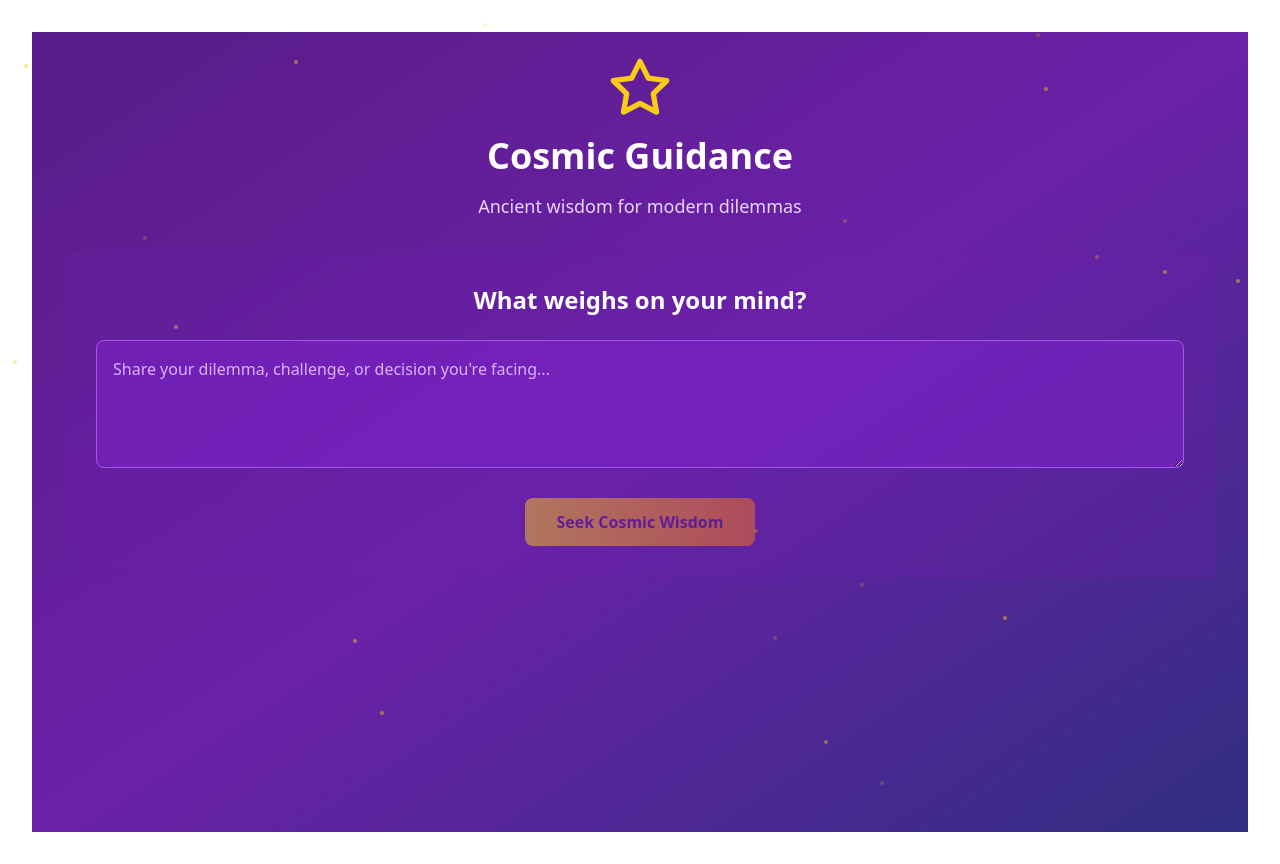
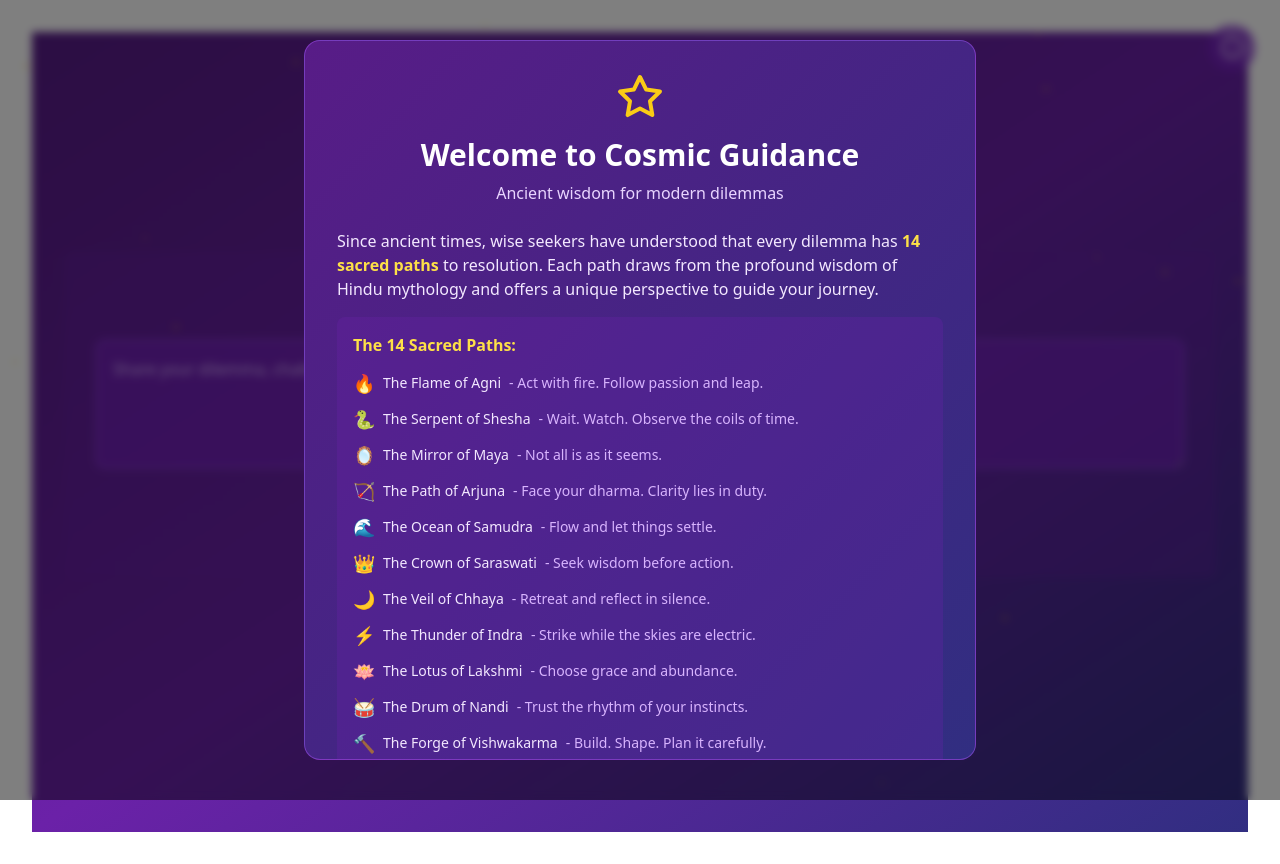
Before and after one commit to ankittestai/path-helper, a React (Vite) app: page / in a window 1280 px wide. Built offline with nearby package versions, Linux system fonts and the light colour scheme.

Commit message:
Update ArtifactCode.jsx

```diff
--- a/src/ArtifactCode.jsx
+++ b/src/ArtifactCode.jsx
@@ -1,5 +1,5 @@
 import React, { useState, useEffect } from 'react';
-import { Sparkles, Eye, Flame, Clock, Moon, Star, Sun } from 'lucide-react';
+import { Sparkles, Eye, Flame, Clock, Moon, Star, Sun, Info, X } from 'lucide-react';
 
 const AstrologyMentorshipGame = () => {
   const [currentStep, setCurrentStep] = useState(1);
@@ -10,6 +10,8 @@ const AstrologyMentorshipGame = () => {
   const [isLoading, setIsLoading] = useState(false);
   const [cardsRevealed, setCardsRevealed] = useState(false);
   const [isGeneratingSolution, setIsGeneratingSolution] = useState(false);
+  const [showWelcome, setShowWelcome] = useState(true);
+  const [showInfo, setShowInfo] = useState(false);
 
   const paths = [
     { id: 1, name: "The Flame of Agni", subtitle: "Act with fire. Follow passion and leap.", theme: "adventurous, impulsive", icon: "🔥" },
@@ -113,7 +115,7 @@ Give 2-3 sentences of clear, actionable guidance.`;
           console.log('Raw API response:', data);
 
           const content = data.choices?.[0]?.message?.content?.trim();
-          if (content && content.length > 20) { // Ensure we got meaningful content
+          if (content && content.length > 20) {
             console.log(`✨ SUCCESS! AI guidance from ${path.name}:`, content);
             return content;
           } else {
@@ -209,7 +211,103 @@ Give 2-3 sentences of clear, actionable guidance.`;
     setIsLoading(false);
     setCardsRevealed(false);
     setIsGeneratingSolution(false);
+    setShowInfo(false);
   };
+
+  const renderWelcomePopup = () => (
+    <div className="fixed inset-0 bg-black/50 backdrop-blur-sm flex items-center justify-center p-6 z-50">
+      <div className="bg-gradient-to-br from-purple-900 to-indigo-900 rounded-2xl p-8 max-w-2xl max-h-[90vh] overflow-y-auto border border-purple-500/50">
+        <div className="text-center mb-6">
+          <Star className="mx-auto w-12 h-12 text-yellow-400 mb-4" />
+          <h2 className="text-3xl font-bold text-white mb-2">Welcome to Cosmic Guidance</h2>
+          <p className="text-purple-200">Ancient wisdom for modern dilemmas</p>
+        </div>
+
+        <div className="text-purple-100 space-y-4 text-left">
+          <p>
+            Since ancient times, wise seekers have understood that every dilemma has <strong className="text-yellow-300">14 sacred paths</strong> to resolution. Each path draws from the profound wisdom of Hindu mythology and offers a unique perspective to guide your journey.
+          </p>
+
+          <div className="bg-purple-800/30 rounded-lg p-4">
+            <h3 className="text-yellow-300 font-semibold mb-3">The 14 Sacred Paths:</h3>
+            <div className="grid grid-cols-1 gap-2 text-sm">
+              {paths.map(path => (
+                <div key={path.id} className="flex items-center space-x-2">
+                  <span className="text-lg">{path.icon}</span>
+                  <span className="font-medium">{path.name}</span>
+                  <span className="text-purple-300">- {path.subtitle}</span>
+                </div>
+              ))}
+            </div>
+          </div>
+
+          <p>
+            But here lies the magic: <strong className="text-yellow-300">your stars and virtue will guide you</strong> to choose exactly the path your soul needs. When you select a card, the universe conspires to reveal the wisdom meant specifically for you.
+          </p>
+
+          <p>
+            Share your dilemma, trust your intuition, and let cosmic forces guide you to the perfect solution. Your chosen path will provide personalized guidance tailored to your unique situation.
+          </p>
+        </div>
+
+        <button
+          onClick={() => setShowWelcome(false)}
+          className="w-full mt-6 bg-gradient-to-r from-yellow-400 to-orange-500 text-purple-900 px-6 py-3 rounded-lg font-semibold hover:from-yellow-300 hover:to-orange-400 transition-all"
+        >
+          Begin Your Journey
+        </button>
+      </div>
+    </div>
+  );
+
+  const renderInfoPopup = () => (
+    <div className="fixed inset-0 bg-black/50 backdrop-blur-sm flex items-center justify-center p-6 z-50">
+      <div className="bg-gradient-to-br from-purple-900 to-indigo-900 rounded-2xl p-8 max-w-2xl max-h-[90vh] overflow-y-auto border border-purple-500/50">
+        <div className="flex justify-between items-start mb-6">
+          <div>
+            <h2 className="text-2xl font-bold text-white mb-2">About Cosmic Guidance</h2>
+            <p className="text-purple-200">The wisdom of 14 sacred paths</p>
+          </div>
+          <button
+            onClick={() => setShowInfo(false)}
+            className="text-purple-300 hover:text-white transition-colors"
+          >
+            <X className="w-6 h-6" />
+          </button>
+        </div>
+
+        <div className="text-purple-100 space-y-4 text-left">
+          <p>
+            Every life challenge can be approached through <strong className="text-yellow-300">14 sacred paths</strong>, each rooted in ancient Hindu wisdom and mythology. These paths represent different energies, approaches, and perspectives for finding solutions.
+          </p>
+
+          <div className="bg-purple-800/30 rounded-lg p-4">
+            <h3 className="text-yellow-300 font-semibold mb-3">The 14 Sacred Paths:</h3>
+            <div className="grid grid-cols-1 gap-2 text-sm max-h-60 overflow-y-auto">
+              {paths.map(path => (
+                <div key={path.id} className="flex items-start space-x-2">
+                  <span className="text-lg mt-0.5">{path.icon}</span>
+                  <div>
+                    <span className="font-medium text-yellow-200">{path.name}</span>
+                    <div className="text-purple-300 text-xs">{path.subtitle}</div>
+                    <div className="text-purple-400 text-xs italic">({path.theme})</div>
+                  </div>
+                </div>
+              ))}
+            </div>
+          </div>
+
+          <p>
+            <strong className="text-yellow-300">The cosmic principle:</strong> Your stars, virtue, and inner wisdom will naturally draw you to select the card that contains exactly the guidance your soul needs at this moment.
+          </p>
+
+          <p className="text-sm text-purple-300 italic">
+            Trust the process. The universe has a way of revealing the perfect path when you're ready to receive it.
+          </p>
+        </div>
+      </div>
+    </div>
+  );
 
   const renderStep1 = () => (
     <div className="text-center space-y-8">
@@ -362,6 +460,20 @@ Give 2-3 sentences of clear, actionable guidance.`;
 
   return (
     <div className="min-h-screen bg-gradient-to-br from-purple-900 via-purple-800 to-indigo-900 p-6">
+      {/* Info Button */}
+      <button
+        onClick={() => setShowInfo(true)}
+        className="fixed top-6 right-6 z-40 bg-purple-700/50 backdrop-blur-sm rounded-full p-3 text-purple-200 hover:text-white hover:bg-purple-600/50 transition-all"
+      >
+        <Info className="w-6 h-6" />
+      </button>
+
+      {/* Welcome Popup */}
+      {showWelcome && renderWelcomePopup()}
+
+      {/* Info Popup */}
+      {showInfo && renderInfoPopup()}
+
       <div className="max-w-6xl mx-auto">
         {currentStep === 1 && renderStep1()}
         {(currentStep === 2 || isLoading) && renderStep2()}
```
